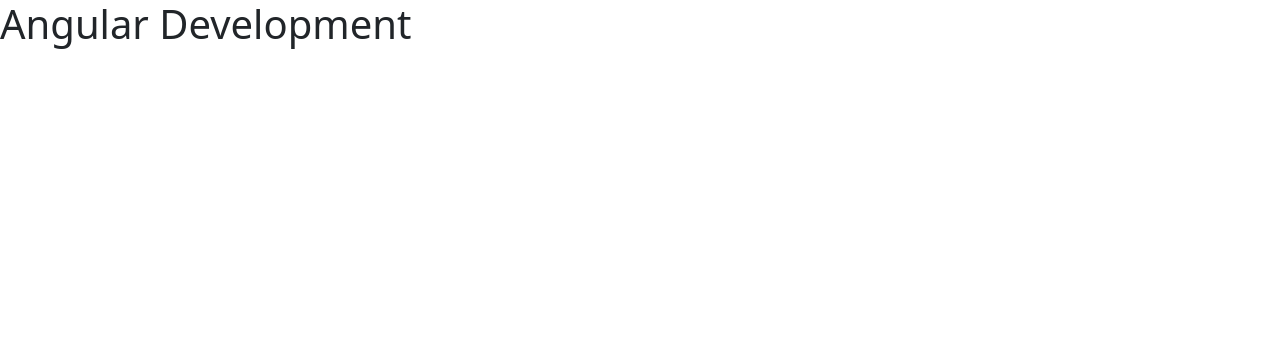
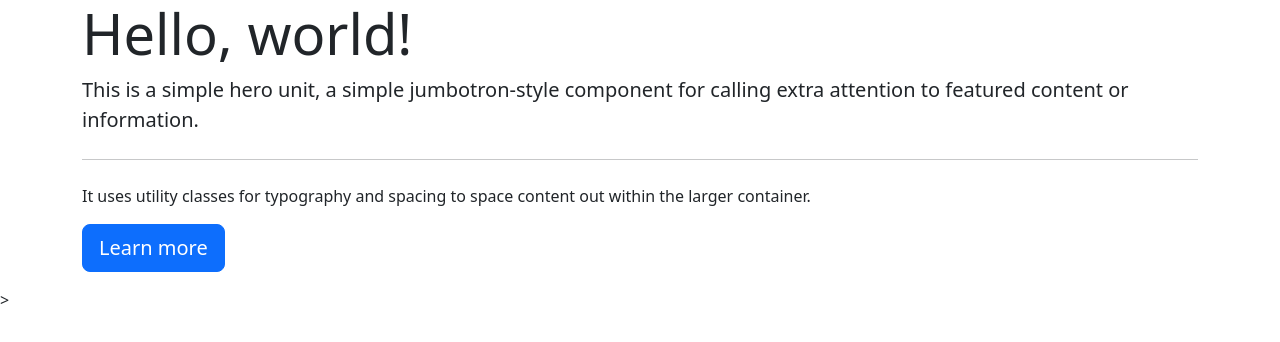
Before and after one commit to benoysamthomas/humber-app-demo, an Angular app: page / in a window 1280 px wide. Shown: the top 342 px of the page. Built offline with nearby package versions, Linux system fonts and the light colour scheme.

Commit message:
commit4: created banner components

```diff
--- a/src/app/app.component.html
+++ b/src/app/app.component.html
@@ -1 +1 @@
-<h1>Angular Development</h1>
+<app-banner></app-banner>>
--- a/src/app/app.module.ts
+++ b/src/app/app.module.ts
@@ -2,12 +2,14 @@
 import { BrowserModule } from '@angular/platform-browser';
 
 import { AppComponent } from './app.component';
-import { HelloComponent } from './hello/hello.component';
+import { BannerComponent } from './components/banner/banner.component';
+
 
 @NgModule({
   declarations: [
     AppComponent,
-    HelloComponent
+    BannerComponent
+
   ],
   imports: [
     BrowserModule
--- /dev/null
+++ b/src/app/components/banner/banner.component.html
@@ -0,0 +1,12 @@
+<div class="container">
+  <div class="jumbotron">
+    <h1 class="display-4">Hello, world!</h1>
+    <p class="lead">This is a simple hero unit, a simple jumbotron-style component for calling extra attention to featured content or information.</p>
+    <hr class="my-4">
+    <p>It uses utility classes for typography and spacing to space content out within the larger container.</p>
+    <p class="lead">
+      <a class="btn btn-primary btn-lg" href="#" role="button">Learn more</a>
+    </p>
+  </div>
+
+</div>
--- a/src/app/hello/hello.component.html
+++ /dev/null
@@ -1 +0,0 @@
-<p>hello works!</p>
```
Also changed, not shown: src/app/components/banner/banner.component.ts (added, +10 -0 lines), src/app/hello/hello.component.ts (deleted, +0 -10 lines), src/app/components/banner/banner.component.css (added), 1 other file (tests, documents, lock files or other folders).
